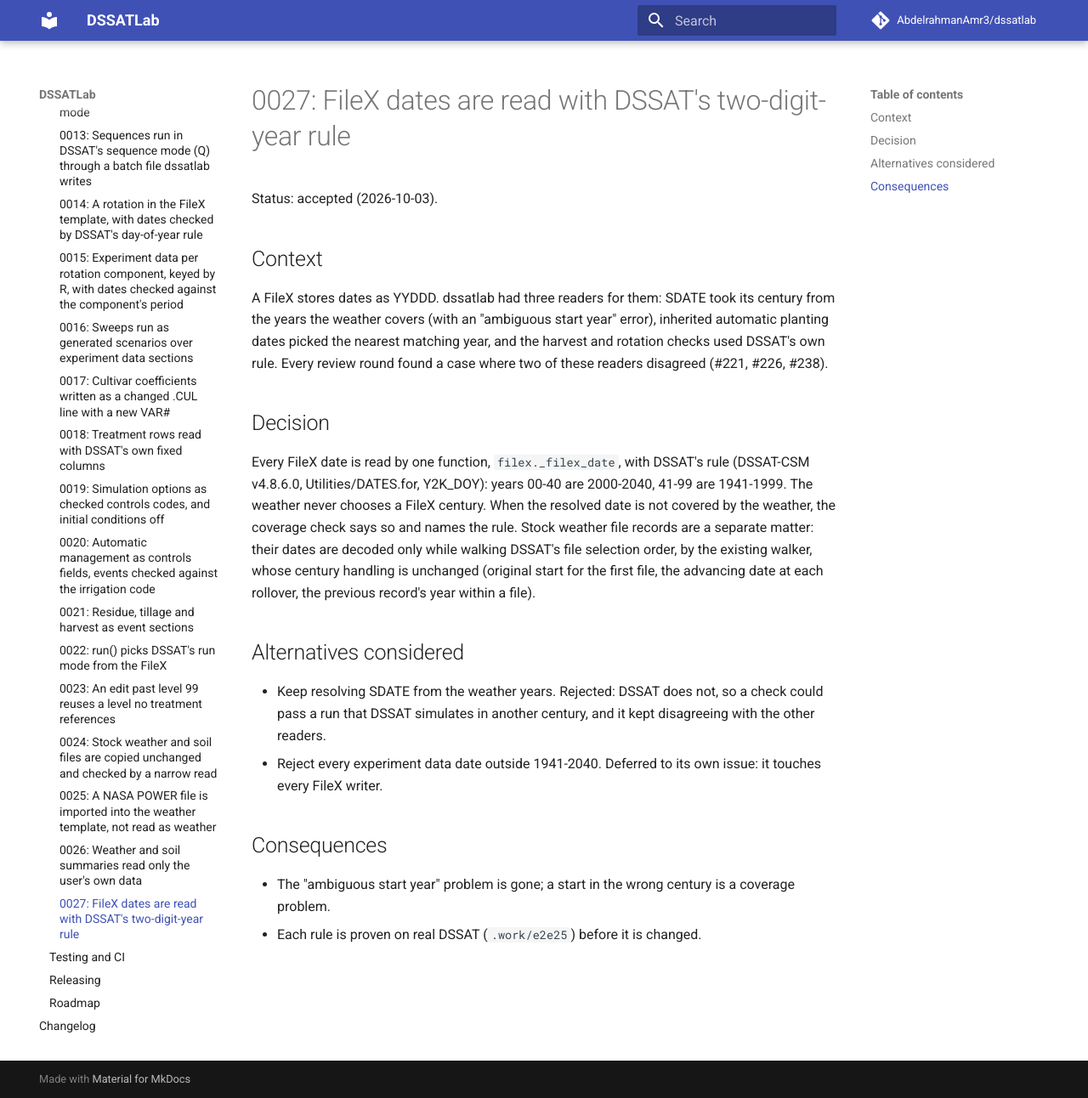
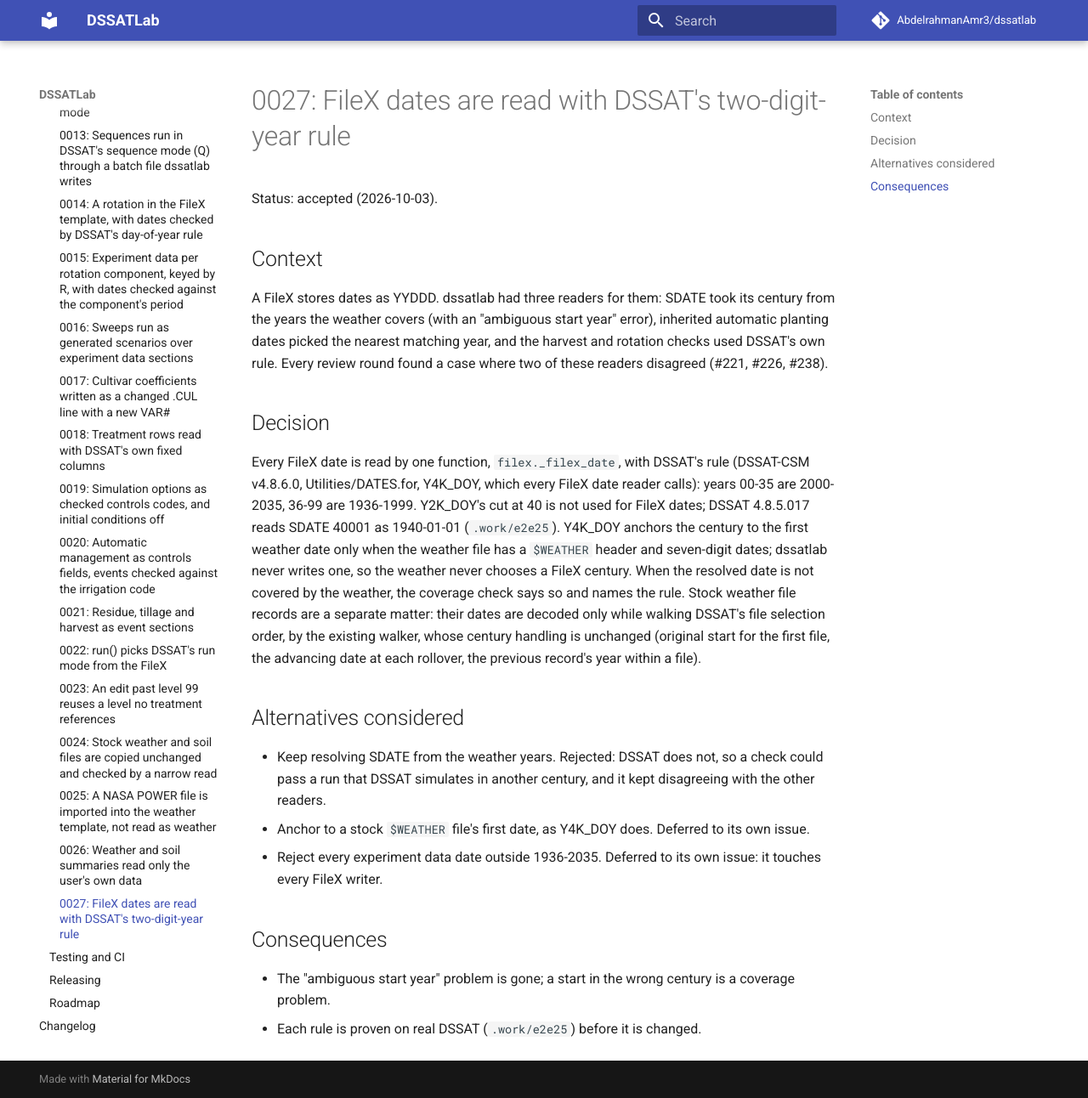
Before and after one commit to AbdelrahmanAmr3/dssatlab, an MkDocs documentation site: the page built from docs/adr/0027-filex-dates-read-with-dssats-two-digit-year-rule.md, in a window 1280 px wide and 1292 px high. Shown: the whole window at 85% size. Built offline with MkDocs 1.6.1 and Material for MkDocs 9.7.7, drawn with Linux system fonts in a browser that asks for light colours; comment, search, counter and statistics services are not loaded.

Commit message:
Read FileX dates with DSSAT's Y4K_DOY cut at 35, as real DSSAT does
Co-Authored-By: Claude Opus 5.5 <noreply@anthropic.com>

```diff
--- a/docs/adr/0027-filex-dates-read-with-dssats-two-digit-year-rule.md
+++ b/docs/adr/0027-filex-dates-read-with-dssats-two-digit-year-rule.md
@@ -12,8 +12,11 @@ review round found a case where two of these readers disagreed (#221, #226, #238
 ## Decision
 
 Every FileX date is read by one function, `filex._filex_date`, with DSSAT's rule (DSSAT-CSM v4.8.6.0,
-Utilities/DATES.for, Y2K_DOY): years 00-40 are 2000-2040, 41-99 are 1941-1999. The weather never
-chooses a FileX century. When the resolved date is not covered by the weather, the coverage check
+Utilities/DATES.for, Y4K_DOY, which every FileX date reader calls): years 00-35 are 2000-2035, 36-99
+are 1936-1999. Y2K_DOY's cut at 40 is not used for FileX dates; DSSAT 4.8.5.017 reads SDATE 40001 as
+1940-01-01 (`.work/e2e25`). Y4K_DOY anchors the century to the first weather date only when the
+weather file has a `$WEATHER` header and seven-digit dates; dssatlab never writes one, so the weather
+never chooses a FileX century. When the resolved date is not covered by the weather, the coverage check
 says so and names the rule. Stock weather file records are a separate matter: their dates are
 decoded only while walking DSSAT's file selection order, by the existing walker, whose century
 handling is unchanged (original start for the first file, the advancing date at each rollover, the
@@ -23,7 +26,8 @@ previous record's year within a file).
 
 - Keep resolving SDATE from the weather years. Rejected: DSSAT does not, so a check could pass a run
   that DSSAT simulates in another century, and it kept disagreeing with the other readers.
-- Reject every experiment data date outside 1941-2040. Deferred to its own issue: it touches every
+- Anchor to a stock `$WEATHER` file's first date, as Y4K_DOY does. Deferred to its own issue.
+- Reject every experiment data date outside 1936-2035. Deferred to its own issue: it touches every
   FileX writer.
 
 ## Consequences
```
Also changed, not shown: CONTEXT.md (+2 -2 lines).
